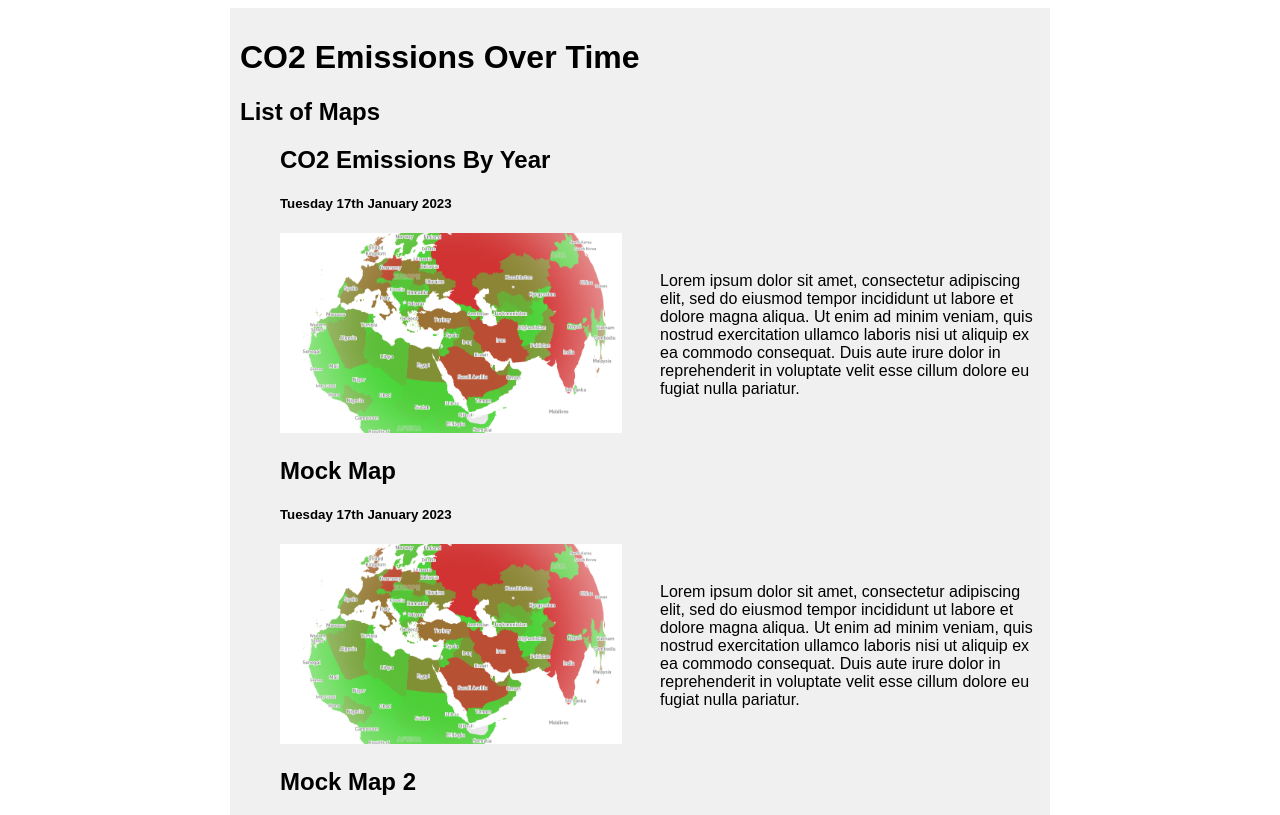
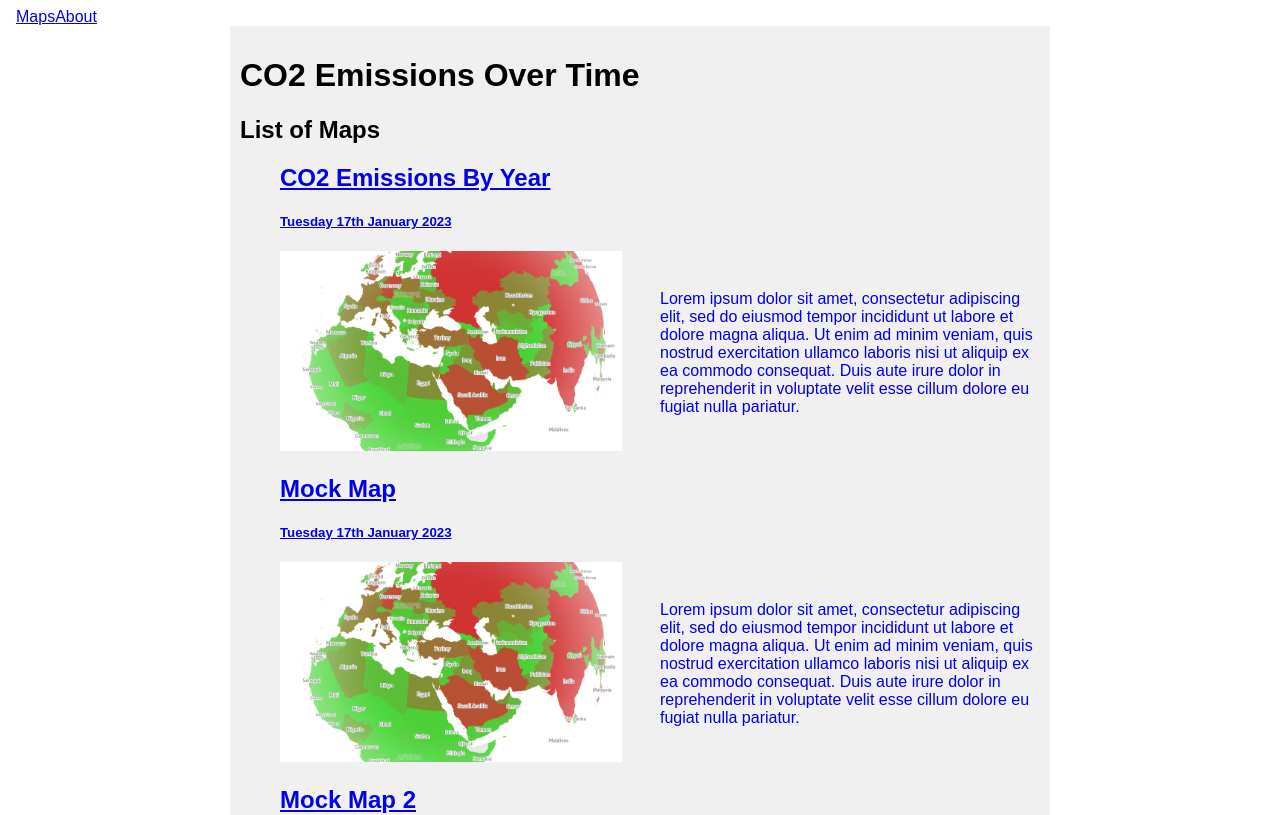
Before and after one commit to DGoodman91/gis-demos, an Angular app in the folder frontend/: page /maps in a window 1280 px wide. Shown: the top 815 px of the page. Built offline with nearby package versions, Linux system fonts and the light colour scheme.

Commit message:
Continue building out ng app
Add routing component

```diff
--- a/frontend/src/app/app-routing.module.ts
+++ b/frontend/src/app/app-routing.module.ts
@@ -3,10 +3,13 @@ import { RouterModule, Routes } from '@angular/router';
 
 import { MapListComponent } from './map-list/map-list.component';
 import { AboutComponent } from './about/about.component';
+import { Co2bycountryComponent } from './maps/co2bycountry/co2bycountry.component';
 
 const routes: Routes = [
+  { path: '', redirectTo: '/maps', pathMatch: 'full' },
   { path: 'about', component: AboutComponent },
-  { path: 'maps', component: MapListComponent }
+  { path: 'maps', component: MapListComponent },
+  { path: 'maps/co2bycountry', component: Co2bycountryComponent }
 ];
 
 @NgModule({
--- a/frontend/src/app/app.component.html
+++ b/frontend/src/app/app.component.html
@@ -4,10 +4,15 @@
 
 <body>
 
+  <nav>
+    <a routerLink="/maps">Maps</a>
+    <a routerLink="/about">About</a>
+  </nav>
+
   <div class="main-content">
     <h1>{{title}}</h1>
     <div class="left-column">
-      <app-map-list></app-map-list>
+      <router-outlet></router-outlet>
     </div>
   </div>
 
--- a/frontend/src/app/app.module.ts
+++ b/frontend/src/app/app.module.ts
@@ -5,12 +5,14 @@ import { AppRoutingModule } from './app-routing.module';
 import { AppComponent } from './app.component';
 import { MapListComponent } from './map-list/map-list.component';
 import { AboutComponent } from './about/about.component';
+import { Co2bycountryComponent } from './maps/co2bycountry/co2bycountry.component';
 
 @NgModule({
   declarations: [
     AppComponent,
     MapListComponent,
-    AboutComponent
+    AboutComponent,
+    Co2bycountryComponent
   ],
   imports: [
     BrowserModule,
--- a/frontend/src/app/map-list/map-list.component.html
+++ b/frontend/src/app/map-list/map-list.component.html
@@ -3,16 +3,19 @@
 <div class="cards">
     <ul class="map-list">
         <li *ngFor="let map of maps">
-
-            <div class="card">
-                <h2>{{map.name}}</h2>
-                <h5>{{map.dateAdded}}</h5>
-                <div class="card-content">
-                    <div class="card-content-piece"><img class="card-img" style="height:200px;" src="{{map.previewImgUrl}}" /></div>
-                    <div class="card-content-piece"><p class="card-text">{{map.previewText}}</p></div>
+            <a routerLink="co2bycountry">
+                <div class="card">
+                    <h2>{{map.name}}</h2>
+                    <h5>{{map.dateAdded}}</h5>
+                    <div class="card-content">
+                        <div class="card-content-piece"><img class="card-img" style="height:200px;"
+                                src="{{map.previewImgUrl}}" /></div>
+                        <div class="card-content-piece">
+                            <p class="card-text">{{map.previewText}}</p>
+                        </div>
+                    </div>
                 </div>
-            </div>
-
+            </a>
         </li>
     </ul>
 </div>
--- /dev/null
+++ b/frontend/src/app/maps/co2bycountry/co2bycountry.component.html
@@ -0,0 +1 @@
+<p>co2bycountry works!</p>
```
Also changed, not shown: frontend/src/app/maps/co2bycountry/co2bycountry.component.ts (added, +10 -0 lines), frontend/src/app/maps/co2bycountry/co2bycountry.component.scss (added), 1 other file (tests, documents, lock files or other folders).
